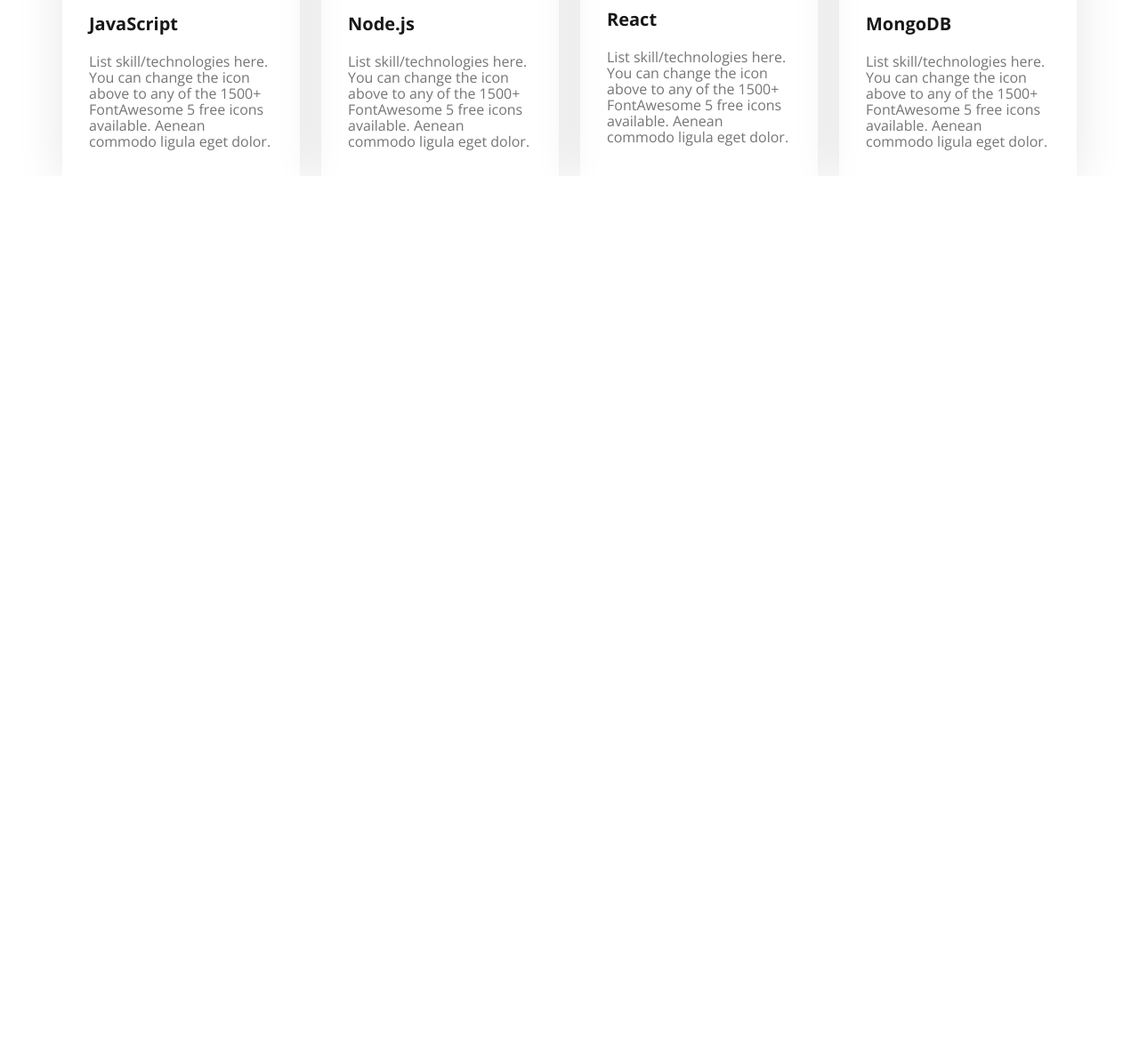
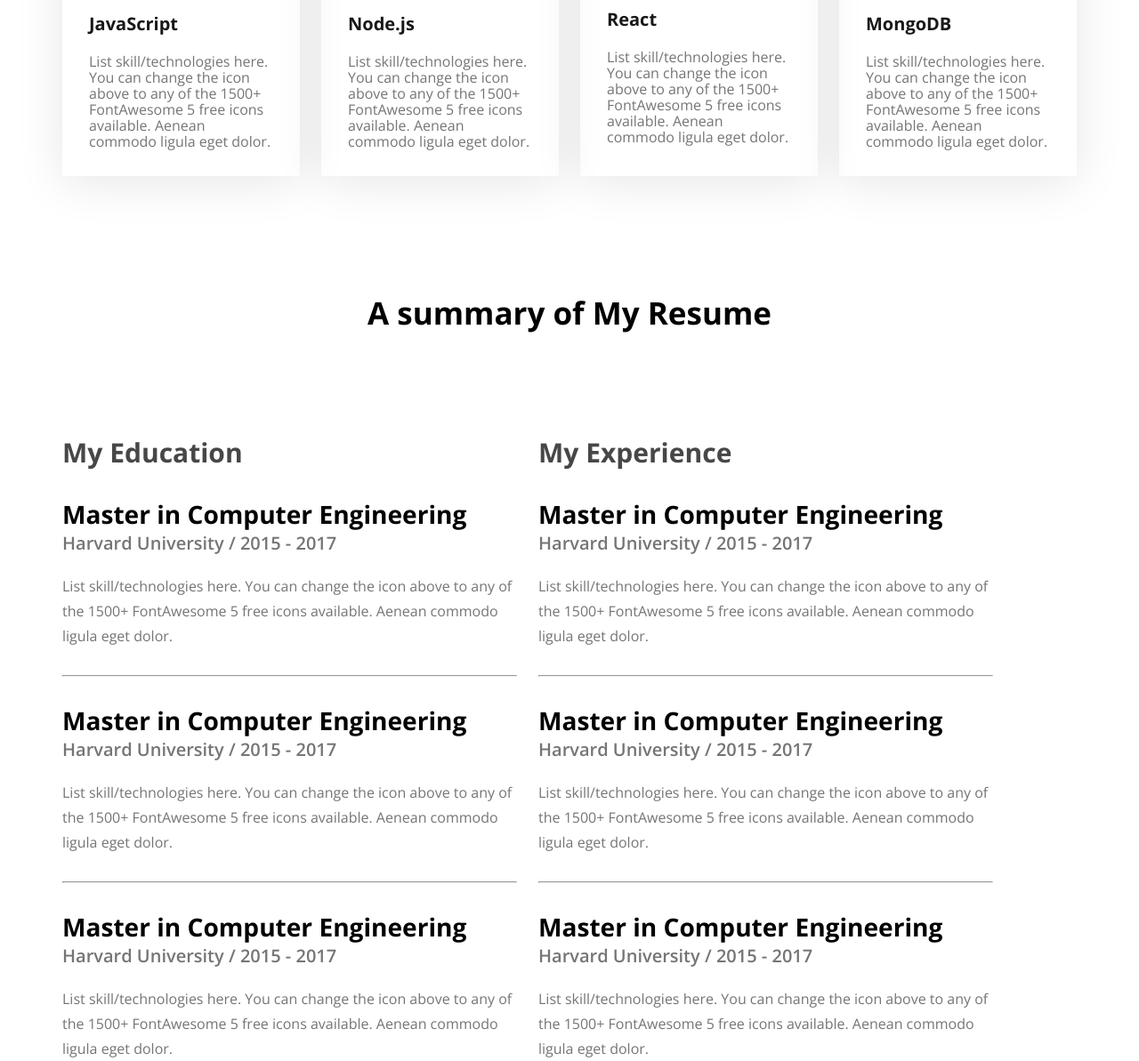
Before and after one commit to foysal41/hero-dev-portfolio-project, a plain HTML site: page index.html in a window 1280 px wide. Shown: the part 1873-3066 px from the top of the page at 89% size. Before the commit the page ends 2071 px from the top, so only its background shows below. Drawn offline with nearby package versions, Linux system fonts and the light colour scheme.

Commit message:
resume section design based on figma

```diff
--- a/index.html
+++ b/index.html
@@ -111,5 +111,69 @@
 
         </div>
     </section>
+
+    <section id="resume">
+        <div class="section-heading">
+            <h2>A summary of My Resume</h2>
+
+        </div>
+
+        <div class="resume-container">
+            <div class="education">
+                <h2 class="section-title">My Education<h2>
+                <div class="resume-card">
+                    <h3 class="card-title">Master in Computer Engineering</h3>
+                    <p class="card-info">Harvard University / 2015 - 2017</p>
+                    <p>List skill/technologies here. You can change the icon above to any of the 1500+ FontAwesome 5 free icons available. Aenean commodo ligula eget dolor.</p>
+                </div>
+                <hr>
+
+                   <div class="resume-card">
+                    <h3 class="card-title">Master in Computer Engineering</h3>
+                    <p class="card-info">Harvard University / 2015 - 2017</p>
+                    <p>List skill/technologies here. You can change the icon above
+to any of the 1500+ FontAwesome 5 free icons available. Aenean commodo ligula eget dolor.</p>
+                </div>
+                <hr>
+
+                   <div class="resume-card">
+                    <h3 class="card-title">Master in Computer Engineering</h3>
+                    <p class="card-info">Harvard University / 2015 - 2017</p>
+                    <p>List skill/technologies here. You can change the icon above
+to any of the 1500+ FontAwesome 5 free icons available. Aenean commodo ligula eget dolor.</p>
+                </div>
+
+            </div>
+
+
+
+            <div class="experience">
+                 <h2 class="section-title">My Experience<h2>
+                <div class="resume-card">
+                    <h3 class="card-title">Master in Computer Engineering</h3>
+                    <p class="card-info">Harvard University / 2015 - 2017</p>
+                    <p>List skill/technologies here. You can change the icon above
+to any of the 1500+ FontAwesome 5 free icons available. Aenean commodo ligula eget dolor.</p>
+                </div>
+                <hr>
+
+                   <div class="resume-card">
+                    <h3 class="card-title">Master in Computer Engineering</h3>
+                    <p class="card-info">Harvard University / 2015 - 2017</p>
+                    <p>List skill/technologies here. You can change the icon above
+to any of the 1500+ FontAwesome 5 free icons available. Aenean commodo ligula eget dolor.</p>
+                </div>
+                <hr>
+
+                   <div class="resume-card">
+                    <h3 class="card-title">Master in Computer Engineering</h3>
+                    <p class="card-info">Harvard University / 2015 - 2017</p>
+                    <p>List skill/technologies here. You can change the icon above
+to any of the 1500+ FontAwesome 5 free icons available. Aenean commodo ligula eget dolor.</p>
+                </div>
+
+            </div>
+        </div>
+    </section>
 </body>
 </html>
--- a/styles/portfolio.css
+++ b/styles/portfolio.css
@@ -127,7 +127,7 @@ nav .menu a{
 
 
 
-#about{
+#about, #skills, #resume{
     padding-top: 130px;
 
 }
@@ -160,9 +160,6 @@ nav .menu a{
 
 
 
-#skills{
-    padding-top: 130px;
-}
 
 #skills .skills-container{
     width: 1140px;
@@ -198,3 +195,41 @@ nav .menu a{
     line-height: 18px;
 
 }
+
+
+
+#resume .resume-container{
+    width: 1140px;
+    max-width: 1140px;
+    margin: 113px  auto 0;
+    display: flex;
+    gap: 24px;
+}
+
+.resume-container hr{
+    margin: 30px 0px;
+}
+.resume-container .section-title{
+    color: #474747;
+    font-size: 30px;
+    margin-bottom: 30px;
+}
+
+.resume-card{
+    max-width: 511px;
+}
+
+.resume-card .card-info{
+    font-size: 20px;
+    font-weight: 600;
+    margin-bottom: 20px;
+    color: #757575;
+
+}
+
+.resume-card  p{
+    font-size: 16px;
+    color: #757575;
+    line-height: 28px;
+    font-weight: 400;
+}
```
